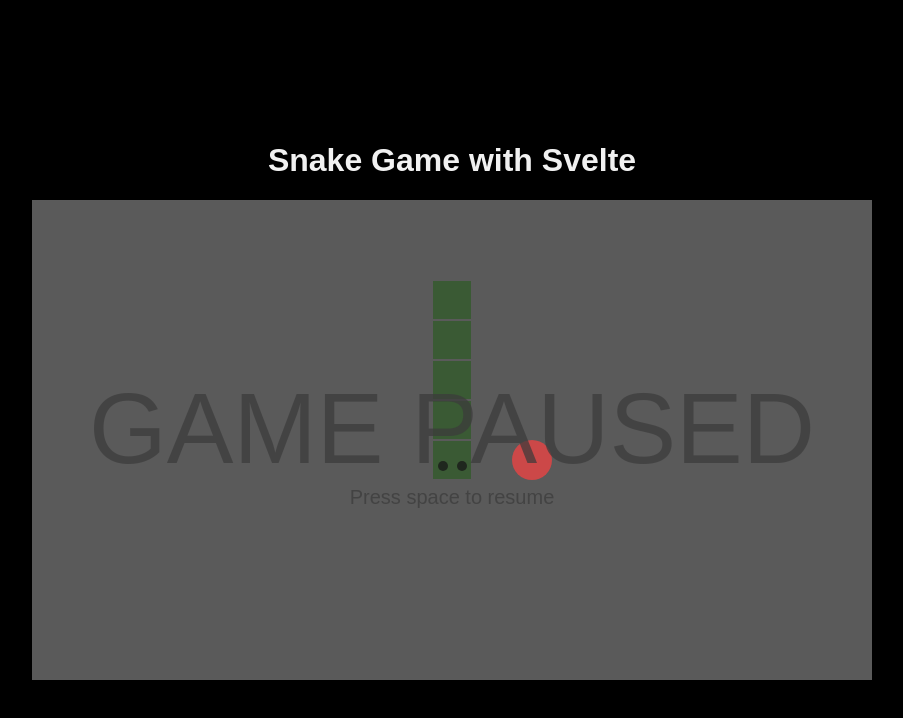
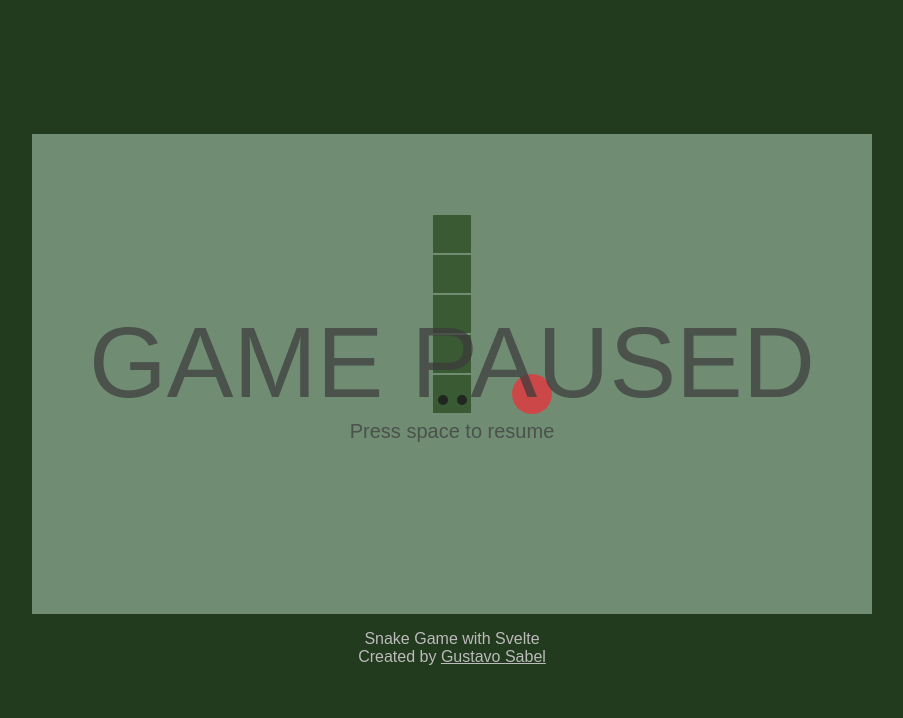
Before and after one commit to GustavoSabel/snake-game-svelte, a SvelteKit app: page / in a window 1280 px wide. Shown: the top 718 px of the page, without its empty margins (188-1091 px from the left). Built offline with nearby package versions, Linux system fonts and the light colour scheme.

Commit message:
Improving colors

```diff
--- /dev/null
+++ b/src/routes/+layout.svelte
@@ -0,0 +1,12 @@
+<slot />
+
+<style>
+	:global(html, body) {
+		height: 100%;
+	}
+	:global(body) {
+		margin: 0;
+		background-color: #223a1d;
+		font-family: Arial, sans-serif;
+	}
+</style>
--- a/src/routes/+layout.ts
+++ b/src/routes/+layout.ts
@@ -1 +1 @@
-export const prerender = true
+export const prerender = true;
--- a/src/routes/+page.svelte
+++ b/src/routes/+page.svelte
@@ -2,6 +2,7 @@
 	import Board from './Board.svelte';
 	import { onMount } from 'svelte';
 	import { gameConfig, gameStatus } from './GameStore';
+	import GameDescription from './GameDescription.svelte';
 
 	let intervalNumber: number | null = null;
 	let board: Board;
@@ -17,7 +18,7 @@
 	function startLoop() {
 		if (!intervalNumber) {
 			intervalNumber = setInterval(() => {
-				board.run();
+				board?.run();
 			}, $gameConfig.speed);
 		}
 	}
@@ -64,29 +65,17 @@
 </script>
 
 <main>
-	<h1>Snake Game with Svelte</h1>
 	<Board bind:this={board} />
+	<GameDescription />
 </main>
 
 <style>
-	:global(html, body) {
-		height: 100%;
-	}
-	:global(body) {
-		margin: 0;
-		background-color: black;
-		font-family: Arial, sans-serif;
-	}
-
-	h1 {
-		color: #f1f1f1;
-	}
-
 	main {
 		display: flex;
 		flex-direction: column;
 		align-items: center;
 		justify-content: center;
 		height: 100%;
+		gap: 16px;
 	}
 </style>
--- a/src/routes/Board.svelte
+++ b/src/routes/Board.svelte
@@ -94,7 +94,7 @@
 
 <style>
 	.board {
-		background-color: #5a5a5a;
+		background-color: #708d74;
 		position: relative;
 	}
 </style>
--- /dev/null
+++ b/src/routes/GameDescription.svelte
@@ -0,0 +1,29 @@
+<div>
+	<span> Snake Game with Svelte</span>
+	<br />
+	<span>
+		Created by <a href="https://github.com/GustavoSabel" target="_blank">Gustavo Sabel</a>
+	</span>
+</div>
+
+<style>
+	div {
+		text-align: center;
+	}
+	span {
+		color: #bbbbbb;
+	}
+
+	a {
+		color: #bbbbbb;
+	}
+
+	a:active {
+		color: #bbbbbb;
+	}
+
+	a:hover {
+		color: #fff;
+		outline: none;
+	}
+</style>
--- a/src/routes/Snake/BodyPart.svelte
+++ b/src/routes/Snake/BodyPart.svelte
@@ -11,6 +11,6 @@
 <style>
 	div {
 		background-color: #3a5a34;
-		border: 1px solid #5a5a5a;
+		margin: 1px;
 	}
 </style>
--- a/src/routes/Snake/Head.svelte
+++ b/src/routes/Snake/Head.svelte
@@ -42,6 +42,7 @@
 	.eyes {
 		display: flex;
 		justify-content: space-around;
-		margin-top: 20px;
+		position: relative;
+		top: 20px
 	}
 </style>
```
